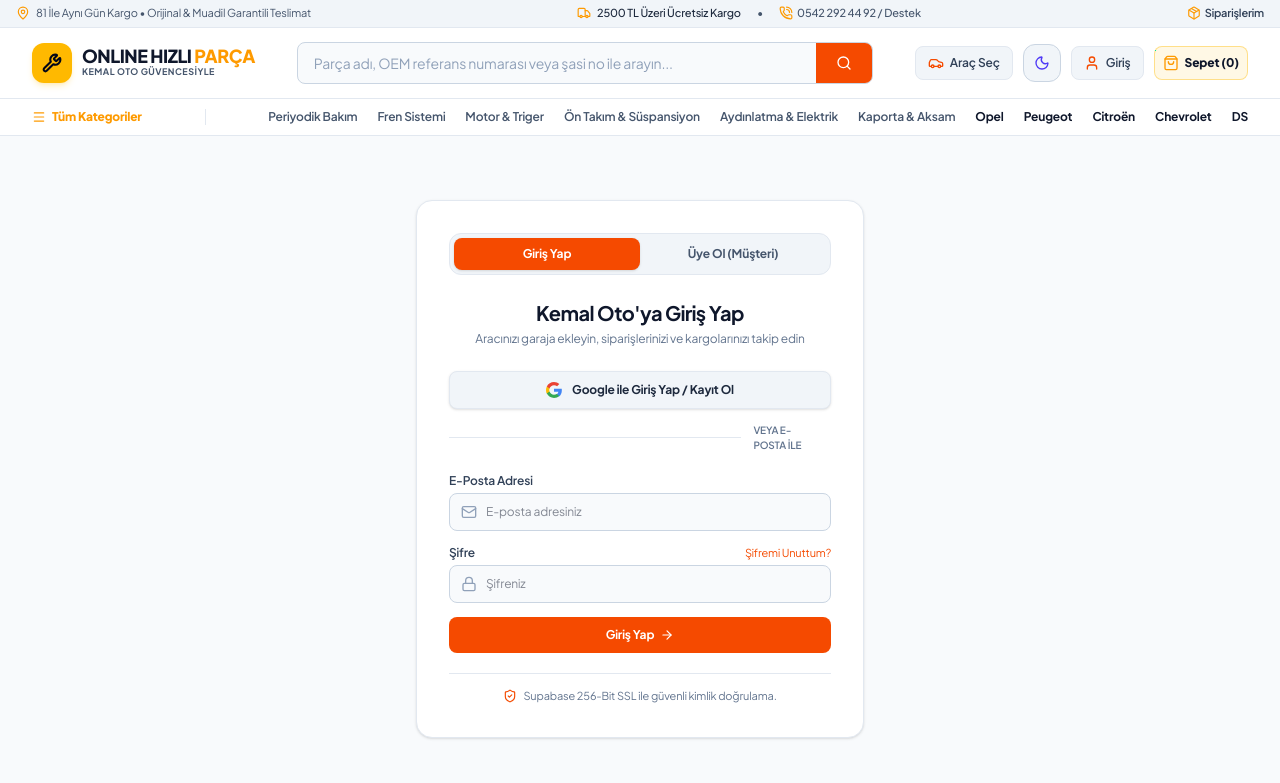
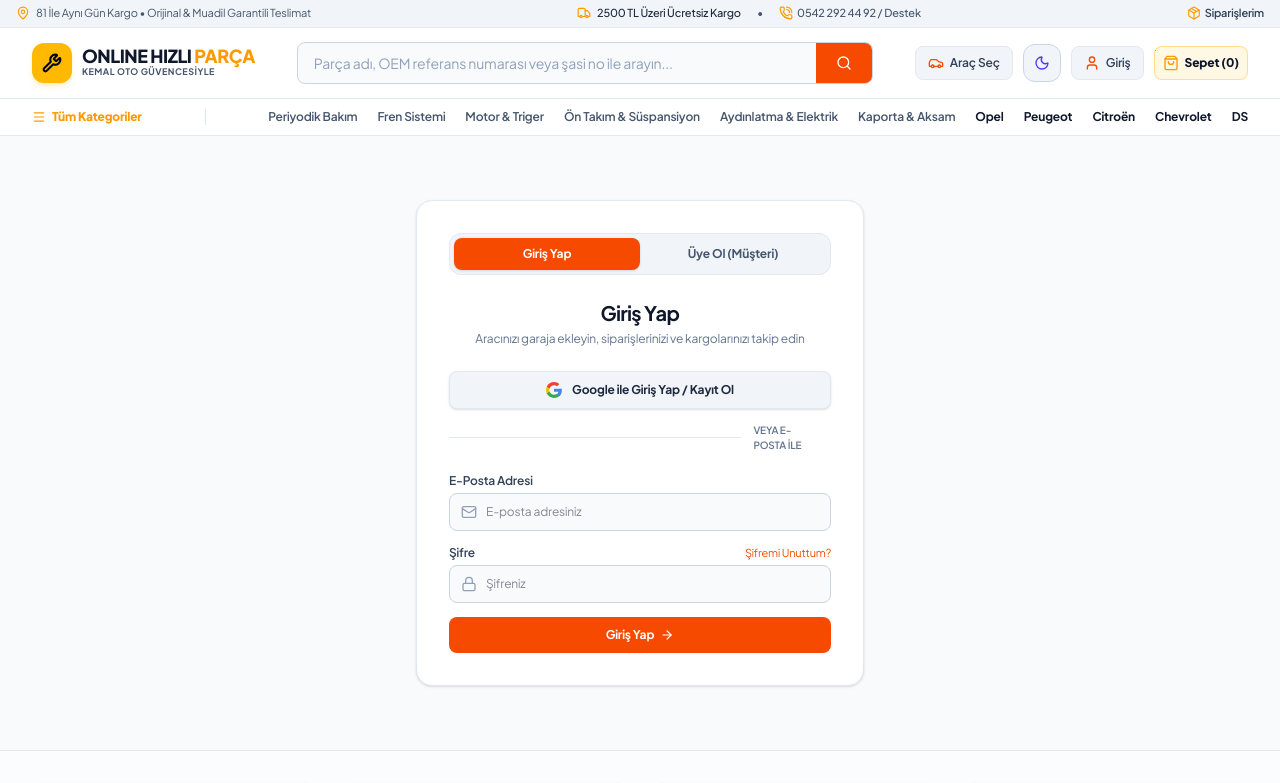
Before and after one commit to ardaaskinn01/kemal-oto, a Next.js app: page /login in a window 1280 px wide. Shown: the top 783 px of the page. Built offline with nearby package versions, Linux system fonts and the light colour scheme; no server answers; the database is empty.

Commit message:
style(auth): update login title to 'Giriş Yap' and remove Supabase footer note

```diff
--- a/src/app/components/auth/AuthForm.tsx
+++ b/src/app/components/auth/AuthForm.tsx
@@ -119,7 +119,7 @@
       {/* Title */}
       <div className="text-center mb-6">
         <h2 className="text-xl font-bold text-slate-900 dark:text-white">
-          {mode === 'login' && 'Kemal Oto\'ya Giriş Yap'}
+          {mode === 'login' && 'Giriş Yap'}
           {mode === 'signup' && 'Müşteri Hesabı Oluştur'}
           {mode === 'forgot_password' && 'Şifrenizi Sıfırlayın'}
         </h2>
@@ -294,11 +294,6 @@
           )}
         </form>
       )}
-
-      <div className="mt-5 pt-3.5 border-t border-slate-200 dark:border-slate-800 flex items-center justify-center gap-1.5 text-[11px] text-slate-500">
-        <ShieldCheck className="w-3.5 h-3.5 text-orange-600" />
-        <span>Supabase 256-Bit SSL ile güvenli kimlik doğrulama.</span>
-      </div>
     </div>
   );
 }
```
